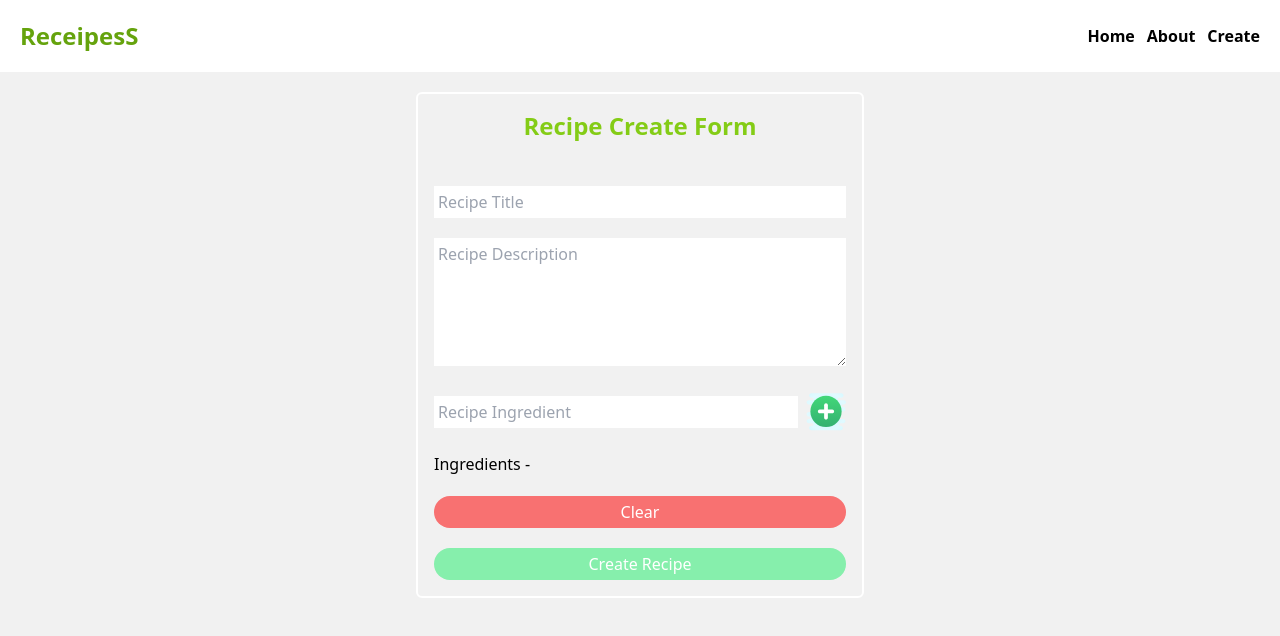
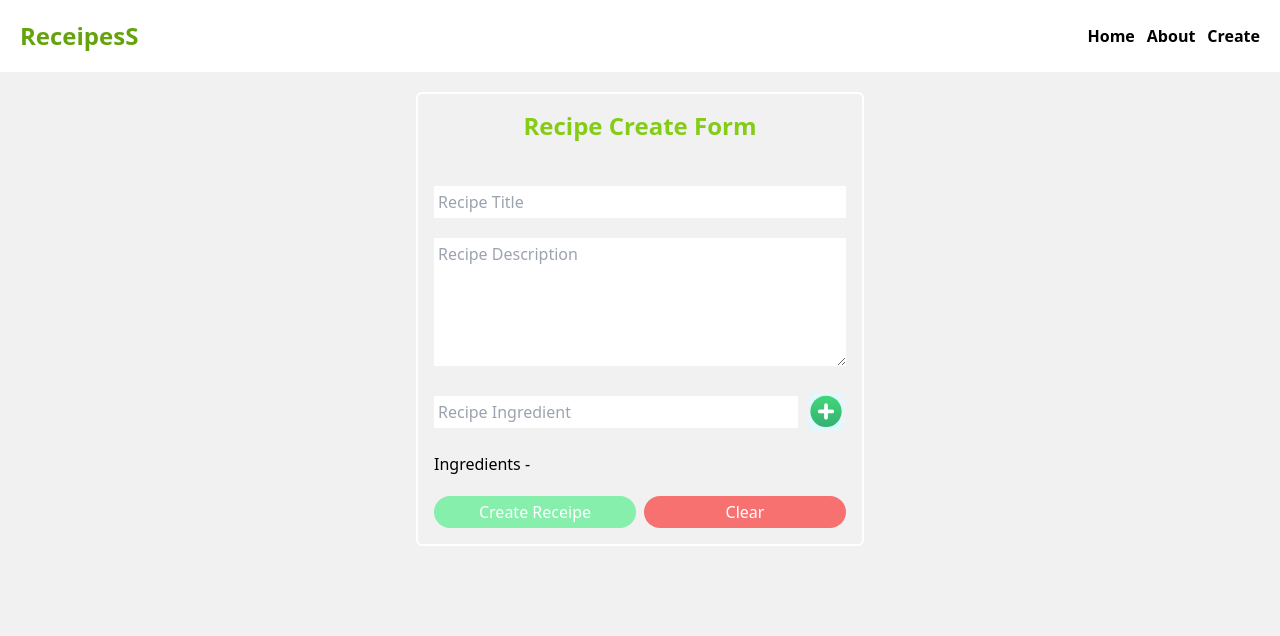
Before and after one commit to kar3a-A/Nodejs-course, a React (Vite) app in the folder frontend/: page /receipes/create in a window 1280 px wide. Shown: the top 636 px of the page. Built offline with nearby package versions, Linux system fonts and the light colour scheme.

Commit message:
update receipe

```diff
--- a/frontend/src/components/Pagination.jsx
+++ b/frontend/src/components/Pagination.jsx
@@ -18,7 +18,7 @@ const Pagination = ({links, page}) => {
                         {links.loopableLinks  &&links.loopableLinks.map((link) => {
                             if (link.number == page) {
                                 return (
-                                    console.log(link.number),
+                                    // console.log(link.number),
                                     <Link key={link.number} to={`/?page=${link.number}`} aria-current="page" className="relative z-10 inline-flex items-center bg-green-400 px-4 py-2 text-sm font-semibold text-white focus:z-20 focus-visible:outline focus-visible:outline-2 focus-visible:outline-offset-2 focus-visible:outline-green-400">{link.number}</Link>
                                 )
                             } else {
--- a/frontend/src/components/ReceipeCard.jsx
+++ b/frontend/src/components/ReceipeCard.jsx
@@ -1,6 +1,7 @@
 import { useState } from "react"
 import Ingredient from "./Ingredient"
 import axios from "axios";
+import { Link } from "react-router-dom";
 
 
 const ReceipeCard = ({receipe}) => {
@@ -32,11 +33,18 @@ const ReceipeCard = ({receipe}) => {
         <p>{receipe.description}</p>
         <Ingredient  ingredients={receipe.ingredients} />
         <p className="text-gray-500">Published at - {receipe.createdAt}</p>
-        <button
-          onClick={() =>{ handleDelete(receipe._id)  }}
-          className="text-white bg-red-500 px-3 py-1 rounded hover:bg-red-400">
-          Delete
-        </button>
+        <div className="flex space-x-3">
+          <Link
+            to={`/receipes/edit/${receipe._id}`}
+            className="text-white bg-orange-500 px-3 py-1 rounded hover:bg-orange-400">
+            Edit
+          </Link>
+          <button
+            onClick={() =>{ handleDelete(receipe._id)  }}
+            className="text-white bg-red-500 px-3 py-1 rounded hover:bg-red-400">
+            Delete
+          </button>
+        </div>
     </div>
   )
 }
--- a/frontend/src/main.jsx
+++ b/frontend/src/main.jsx
@@ -29,6 +29,9 @@ const router = createBrowserRouter([
       },{
         path: "/receipes/create",
         element: <ReceipeCreate />
+      },{
+        path: "/receipes/edit/:id",
+        element: <ReceipeCreate />
       }
     ]
   },
--- a/frontend/src/pages/Home.jsx
+++ b/frontend/src/pages/Home.jsx
@@ -24,7 +24,7 @@ const Home = () => {
                     let data = await response.json()
                     setdata(data.response.data)
                     setlinks(data.response.links)
-                    console.log(data.response.links)
+                    // console.log(data.response.links)
                 }
 
         window.scrollTo({
--- a/frontend/src/pages/ReceipeCreate.jsx
+++ b/frontend/src/pages/ReceipeCreate.jsx
@@ -1,11 +1,12 @@
-import { useState } from 'react'
+import { useEffect, useState } from 'react'
 import plus from '../assets/plus.svg'
 import Ingredient from '../components/Ingredient'
 import axios from 'axios'
-import { useNavigate } from 'react-router-dom'
+import { useNavigate, useParams } from 'react-router-dom'
 
 const ReceipeCreate = () => {
   let navigate = useNavigate();
+  let {id} = useParams();
   const [ingredients, setIngredients] = useState([]);
   const [newIngredient, setNewIngredient] = useState('');
   const [error, seterror] = useState([]);
@@ -19,7 +20,7 @@ const ReceipeCreate = () => {
     setNewIngredient('');
   }
 
-  let createReceipe = async(e) =>{
+  let submit = async(e) =>{
 
     try {
       e.preventDefault();
@@ -28,10 +29,14 @@ const ReceipeCreate = () => {
         description: description,
         ingredients: ingredients,
       }
-      console.log(receipe);
 
       // server fetch and post code here
-      let res = await axios.post('http://localhost:4000/api/receipes',receipe)
+      let res;
+      if (id){
+        res = await axios.patch('http://localhost:4000/api/receipes/'+id,receipe)
+      }else {
+        res = await axios.post('http://localhost:4000/api/receipes',receipe)
+      }
       if(res.status === 200){
         navigate('/');
       }
@@ -49,10 +54,26 @@ const ReceipeCreate = () => {
     seterror([]);
   }
 
+  useEffect(()=>{
+    let fetchReceipe = async() => {
+      if(id){
+        let res = await axios.get('http://localhost:4000/api/receipes/'+id)
+        if(res.status === 200){
+          // console.log(res.data.singleReceipe.title)
+          settitle(res.data.singleReceipe.title);
+          setdescription(res.data.singleReceipe.description);
+          setIngredients(res.data.singleReceipe.ingredients);
+        }
+      }
+    }
+    fetchReceipe()
+
+  },[id])
+
   return (
     <div className="rounded-md mx-auto max-w-md border-2 border-white p-4">
-      <h1 className="mb-6 text-2xl font-bold text-lime-500 text-center">Recipe Create Form</h1>
-      <form action="" className="space-y-5" onSubmit={createReceipe}>
+      <h1 className="mb-6 text-2xl font-bold text-lime-500 text-center">Recipe {id ? 'Edit' : 'Create'} Form</h1>
+      <form action="" className="space-y-5" onSubmit={submit}>
           <ul className='list-disc pl-3'>
               {error && error.map((error, index) => (
                   <li className='text-red-500 text-sm' key={index}>{error} is invalid value</li>
@@ -79,12 +100,15 @@ const ReceipeCreate = () => {
 
               <Ingredient ingredients={ingredients}/>
           </div>
-          <button type='button' onClick={clear} className='w-full px-3 py-1 rounded-full bg-red-400 text-white hover:bg-red-300'>
-            Clear
-          </button>
-          <button type='submit' className='w-full px-3 py-1 rounded-full bg-green-300 text-white hover:bg-lime-300'>
-            Create Recipe
-          </button>
+          <div className='flex space-x-2'>
+            <button type='submit' className='w-full px-3 py-1 rounded-full bg-green-300 text-white hover:bg-lime-300'>
+              {id ? 'Update' : 'Create'} Receipe
+            </button>
+            <button type='button' onClick={clear} className='w-full px-3 py-1 rounded-full bg-red-400 text-white hover:bg-red-300'>
+              Clear
+            </button>
+          </div>
+
       </form>
   </div>
   )
```
Also changed, not shown: frontend/.eslintrc.cjs.
